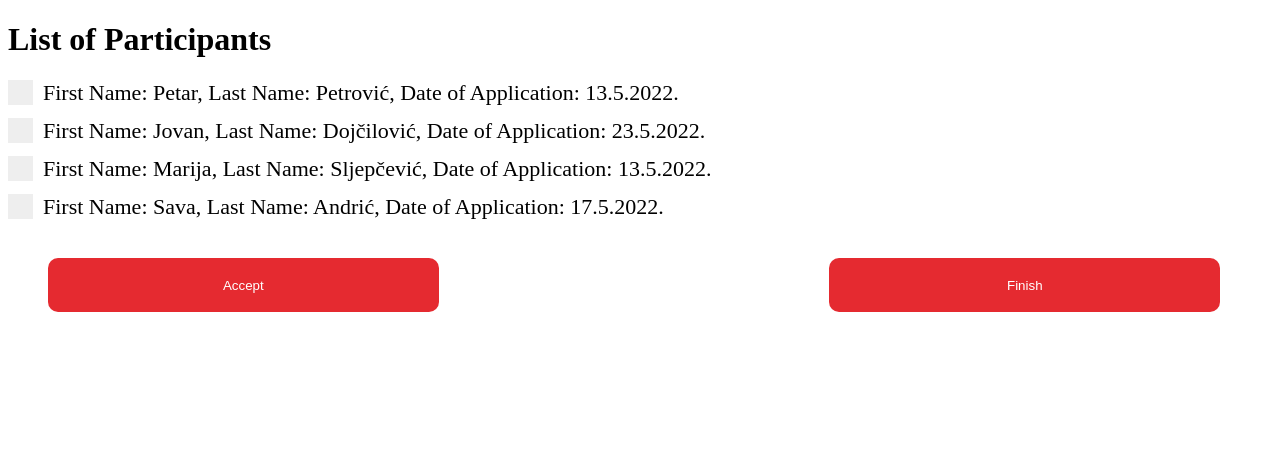
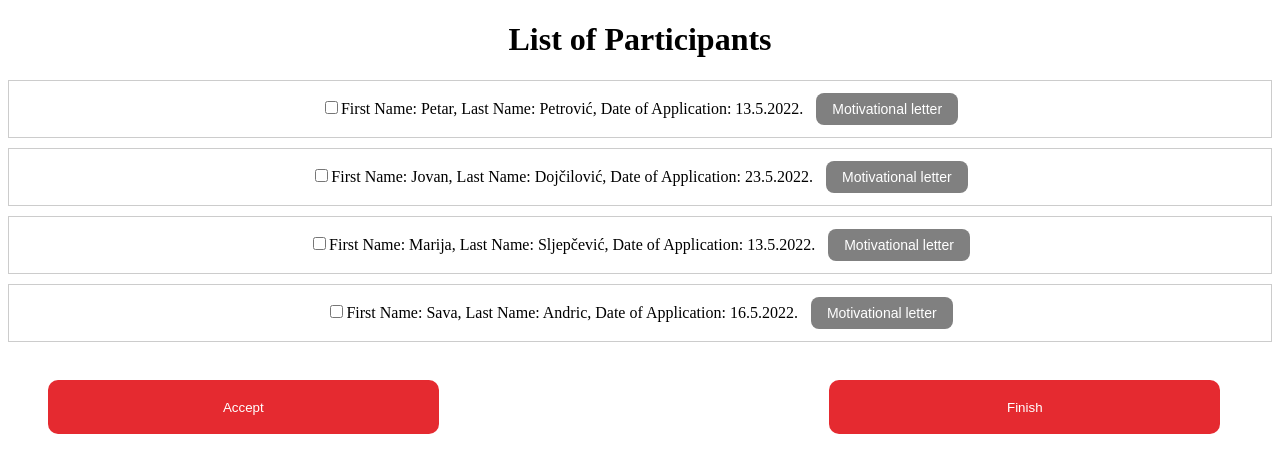
Before and after one commit to marijaslijepcevic/eestec-networkV2, a PHP site: page /committeeAcceptParticipants.html in a window 1280 px wide. Shown: the part 270-743 px from the top of the page. Run offline with PHP 8.4, Linux system fonts and the light colour scheme.

Commit message:
Izmene listi i forme za pravljenje dogadjaja

```diff
--- a/Documentation/Prototype/committeeAcceptParticipants.html
+++ b/Documentation/Prototype/committeeAcceptParticipants.html
@@ -33,23 +33,31 @@
 
     </nav>
 <main>
-    <h1>List of Participants</h1>
-    <label class="cont">First Name: Petar, Last Name: Petrović, Date of Application: 13.5.2022.
-      <input type="checkbox">
-      <span class="checkmark"></span>
-    </label>
-    <label class="cont"> First Name: Jovan, Last Name: Dojčilović, Date of Application: 23.5.2022.
-      <input type="checkbox">
-      <span class="checkmark"></span>
-    </label>
-    <label class="cont">First Name: Marija, Last Name: Sljepčević, Date of Application: 13.5.2022.
-      <input type="checkbox">
-      <span class="checkmark"></span>
-    </label>
-    <label class="cont">First Name: Sava, Last Name: Andrić, Date of Application: 17.5.2022.
-      <input type="checkbox">
-      <span class="checkmark"></span>
-    </label>
+    <h1 id="list">List of Participants</h1>
+
+    <div  class="cont">
+        <label>
+            <input type="checkbox"/>First Name: Petar, Last Name: Petrović, Date of Application: 13.5.2022.
+        </label>&nbsp&nbsp<input type="button" class="buttonMotivation" value="Motivational letter"><br>
+
+    </div>
+    <div  class="cont">
+        <label>
+            <input type="checkbox" />First Name: Jovan, Last Name: Dojčilović, Date of Application: 23.5.2022.
+        </label>&nbsp&nbsp<input type="button" class="buttonMotivation" value="Motivational letter"><br>
+    </div>
+    <div  class="cont">
+        <label>
+            <input type="checkbox" />First Name: Marija, Last Name: Sljepčević, Date of Application: 13.5.2022.
+        </label>&nbsp&nbsp<input type="button" class="buttonMotivation" value="Motivational letter"><br>
+    </div>
+    <div  class="cont">
+        <label>
+            <input type="checkbox" />First Name: Sava, Last Name: Andric, Date of Application: 16.5.2022.
+        </label>&nbsp&nbsp<input type="button" class="buttonMotivation" value="Motivational letter"><br>
+    </div>
+
+
     <div class="accdec">
         <div>
             <button class = "accdecb" type="submit">Accept</button>
--- a/Documentation/Prototype/marija.css
+++ b/Documentation/Prototype/marija.css
@@ -184,69 +184,42 @@ button:hover {
     margin-top: 5%;
 }
 
-.cont {
-    display: block;
-    position: relative;
-    padding-left: 35px;
-    margin-bottom: 12px;
-    cursor: pointer;
-    font-size: 22px;
-    -webkit-user-select: none;
-    -moz-user-select: none;
-    -ms-user-select: none;
-    user-select: none;
-  }
 
-  .cont input {
-    position: absolute;
-    opacity: 0;
-    cursor: pointer;
-    height: 0;
-    width: 0;
-  }
+.cont{
+  border:1px solid #ccc;
+  padding:10px;
+  margin:0 0 10px;
+  display:block;
+  text-align: center;
+}
 
-  .checkmark {
-    position: absolute;
-    top: 0;
-    left: 0;
-    height: 25px;
-    width: 25px;
-    background-color: #eee;
-  }
+.cont:hover{
+  background:#eee;
+  cursor:pointer;
+}
 
-  .cont:hover input ~ .checkmark {
-    background-color: #ccc;
-  }
+.buttonMotivation{
+  background-color: gray; /* Green */
+  border: none;
+  color: white;
+  padding: 8px 16px;
+  text-align: center;
+  text-decoration: none;
+  display: inline-block;
+  font-size: 14px;
+  margin: 2px 1px;
+  transition-duration: 0.4s;
+  cursor: pointer;
+  border-radius: 8px;
+}
 
-  /* When the checkbox is checked, add a blue background */
-  .cont input:checked ~ .checkmark {
-    background-color: #2196F3;
-  }
+.buttonMotivation:hover{
 
-  /* Create the checkmark/indicator (hidden when not checked) */
-  .checkmark:after {
-    content: "";
-    position: absolute;
-    display: none;
-  }
-
-  /* Show the checkmark when checked */
-  .cont input:checked ~ .checkmark:after {
-    display: block;
-  }
-
-  .cont .checkmark:after {
-    left: 9px;
-    top: 5px;
-    width: 5px;
-    height: 10px;
-    border: solid white;
-    border-width: 0 3px 3px 0;
-    -webkit-transform: rotate(45deg);
-    -ms-transform: rotate(45deg);
-    transform: rotate(45deg);
-  }
-
+  background-color: #b34f36;
+}
+#list{
+  text-align: center;
+}
   .accdec{
       margin-top: 30px;
       display: grid;
```
Also changed, not shown: Documentation/Prototype/adminAcceptCommittees.html (+17 -17 lines), Documentation/Prototype/committeeAcceptMembers.html (+17 -17 lines), Documentation/Prototype/eventForm.html (+12 -20 lines).
